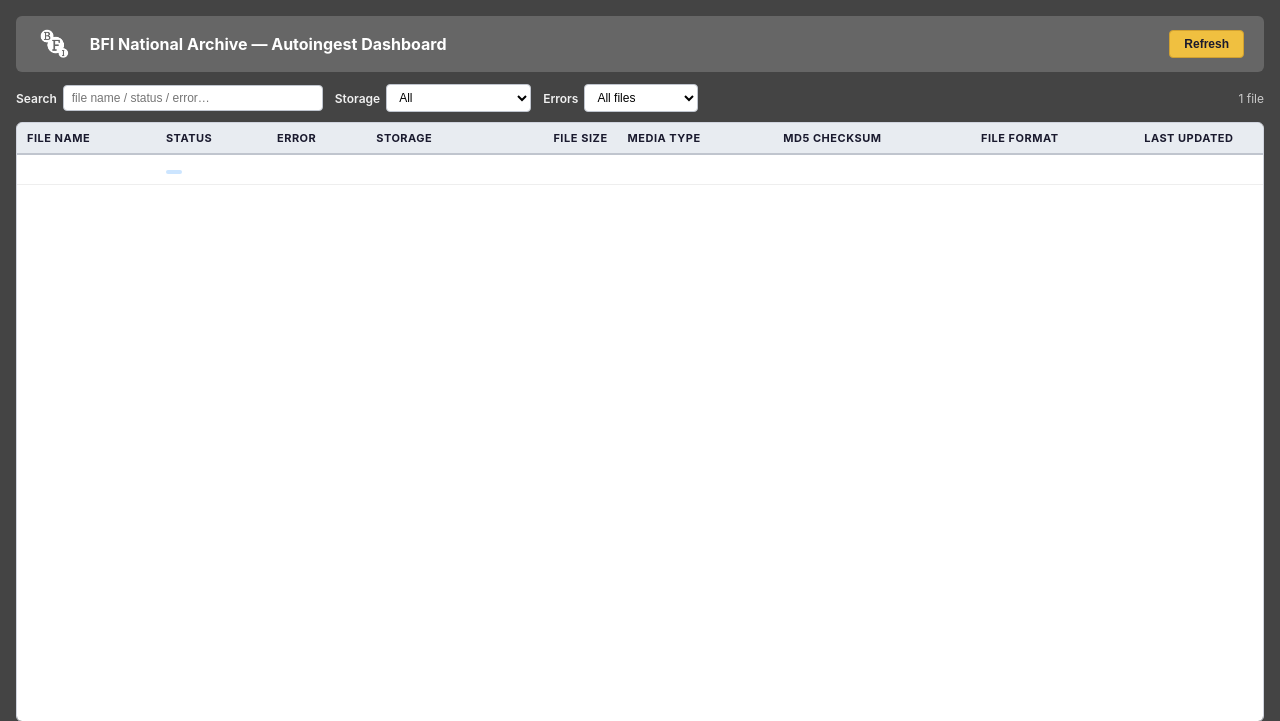
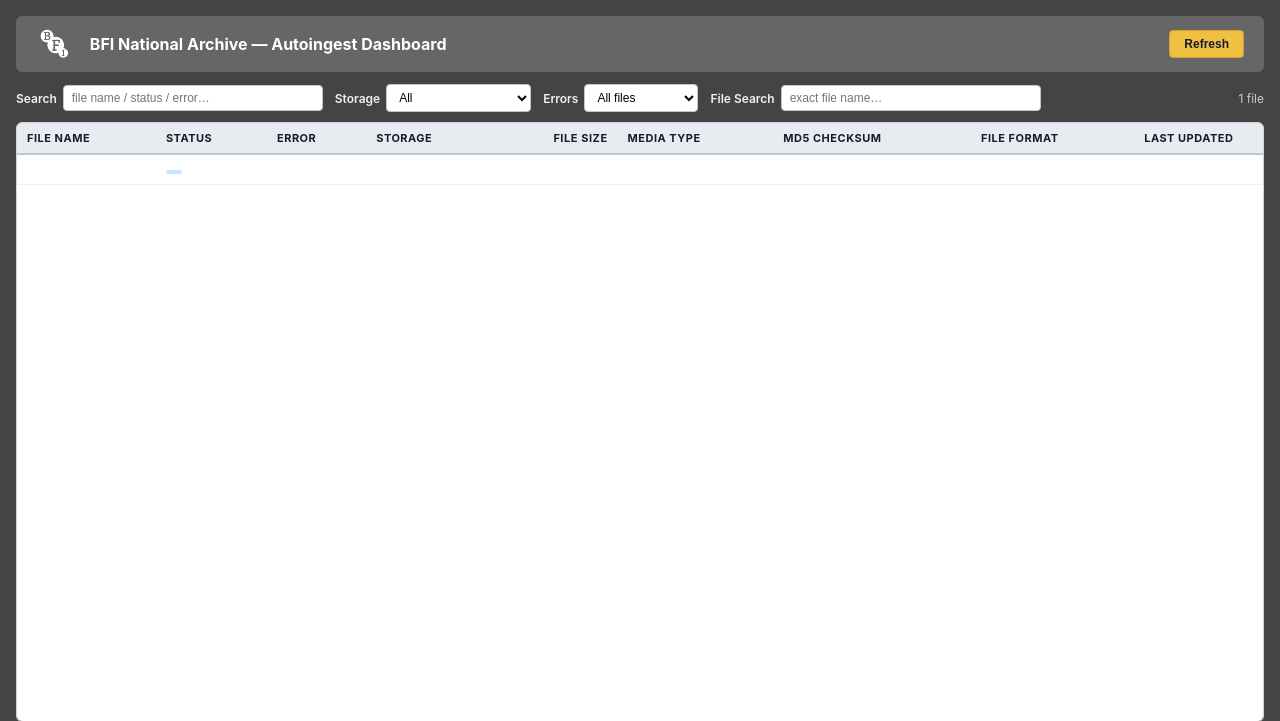
Before and after one commit to bfidatadigipres/autoingest, a Flask app: page /klc/ in a window 1280 px wide. Shown: the top 721 px of the page. Run offline with Flask 3, Linux system fonts and the light colour scheme; a database or web service that is not in the repository returns one stand-in record (values such as "Sample title"); lists and menus that the app fills with data are empty; some libraries are stand-ins or nearby versions.

Commit message:
Enhancement: New filename search for any file processed in new autoingest

```diff
--- a/autoingest/app/klc/routes.py
+++ b/autoingest/app/klc/routes.py
@@ -241,6 +241,42 @@ def api_files():
     return jsonify(rows)
 
 
+@klc_bp.route("/api/file")
+def api_file():
+    db = _db()
+    name = request.args.get("name", "").strip()
+    if not name:
+        return jsonify({"error": "name parameter is required"}), 400
+
+    query = """
+        SELECT id, file_name, file_status, error_message, file_path,
+               file_size, mime_type, checksum_md5,
+               file_fmt, updated_at
+        FROM app.file_catalogue
+        WHERE file_name = %s
+        ORDER BY updated_at DESC
+        LIMIT 100
+    """
+
+    with db.get_connection() as conn:
+        with conn.cursor() as cur:
+            cur.execute(query, (name,))
+            columns = [desc[0] for desc in cur.description]
+            raw_rows = cur.fetchall()
+
+    rows = []
+    for row in raw_rows:
+        r = dict(zip(columns, row))
+        r["storage"] = _extract_storage(r.get("file_path") or "")
+        r["file_size_fmt"] = _format_size(r.get("file_size"))
+        r["checksum_md5_short"] = r.get("checksum_md5") or ""
+        if r.get("updated_at"):
+            r["updated_at"] = r["updated_at"].strftime("%Y-%m-%d %H:%M")
+        rows.append(r)
+
+    return jsonify(rows)
+
+
 @klc_bp.route("/api/stats")
 def api_stats():
     db = _db()
--- a/autoingest/app/klc/templates/klc.html
+++ b/autoingest/app/klc/templates/klc.html
@@ -44,6 +44,10 @@
             <option value="no">Without errors</option>
         </select>
     </label>
+    <label class="filter-label">
+        File Search
+        <input type="text" id="fileSearchInput" placeholder="exact file name&hellip;" autocomplete="off">
+    </label>
     <span id="resultCount" class="result-count"></span>
 </div>
 
@@ -73,6 +77,7 @@
 <script>
 let guidance = {};
 let searchTimeout = null;
+let fileSearchTimeout = null;
 let tooltipLeave = null;
 
 async function loadGuidance() {
@@ -116,7 +121,33 @@ async function loadFiles() {
     }
     document.getElementById("lastUpdate").textContent =
         "Last updated: " + new Date().toLocaleTimeString();
-    setTimeout(loadFiles, 30000);
+    setTimeout(refresh, 30000);
+}
+
+async function loadFile(name) {
+    var params = new URLSearchParams();
+    params.set("name", name);
+
+    try {
+        var resp = await fetch("/klc/api/file?" + params.toString());
+        var files = await resp.json();
+        renderTable(files);
+    } catch (e) {
+        document.getElementById("tableBody").innerHTML =
+            '<tr><td colspan="9" class="error-cell">Error loading data</td></tr>';
+    }
+    document.getElementById("lastUpdate").textContent =
+        "Last updated: " + new Date().toLocaleTimeString();
+    setTimeout(refresh, 30000);
+}
+
+function refresh() {
+    var fileSearch = document.getElementById("fileSearchInput").value.trim();
+    if (fileSearch) {
+        loadFile(fileSearch);
+    } else {
+        loadFiles();
+    }
 }
 
 function renderTable(files) {
@@ -125,7 +156,10 @@ function renderTable(files) {
         files.length + " file" + (files.length !== 1 ? "s" : "");
 
     if (files.length === 0) {
-        tbody.innerHTML = '<tr><td colspan="9">No files found</td></tr>';
+        var fileSearch = document.getElementById("fileSearchInput").value.trim();
+        tbody.innerHTML = fileSearch
+            ? '<tr><td colspan="9">No file found matching "' + esc(fileSearch) + '"</td></tr>'
+            : '<tr><td colspan="9">No files found</td></tr>';
         return;
     }
 
@@ -231,13 +265,23 @@ document.getElementById("tableBody").addEventListener("mouseout", function(ev) {
 
 document.getElementById("searchInput").addEventListener("input", function() {
     clearTimeout(searchTimeout);
-    searchTimeout = setTimeout(loadFiles, 350);
+    searchTimeout = setTimeout(refresh, 350);
 });
-document.getElementById("storageFilter").addEventListener("change", loadFiles);
-document.getElementById("errorFilter").addEventListener("change", loadFiles);
+document.getElementById("storageFilter").addEventListener("change", refresh);
+document.getElementById("errorFilter").addEventListener("change", refresh);
+document.getElementById("fileSearchInput").addEventListener("input", function() {
+    clearTimeout(fileSearchTimeout);
+    fileSearchTimeout = setTimeout(refresh, 350);
+});
+document.getElementById("fileSearchInput").addEventListener("keydown", function(ev) {
+    if (ev.key === "Enter") {
+        clearTimeout(fileSearchTimeout);
+        refresh();
+    }
+});
 
 loadGuidance();
-loadFiles();
+refresh();
 </script>
 
 </body>
```
